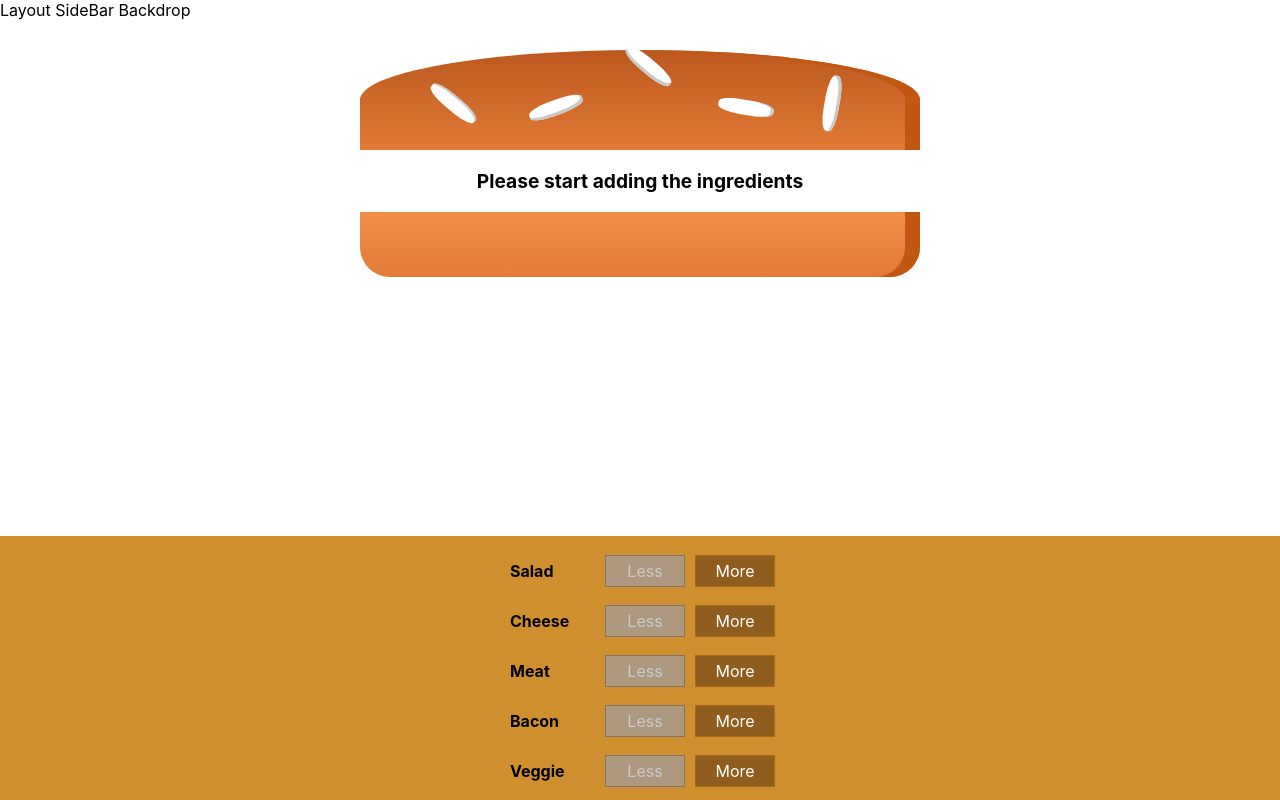
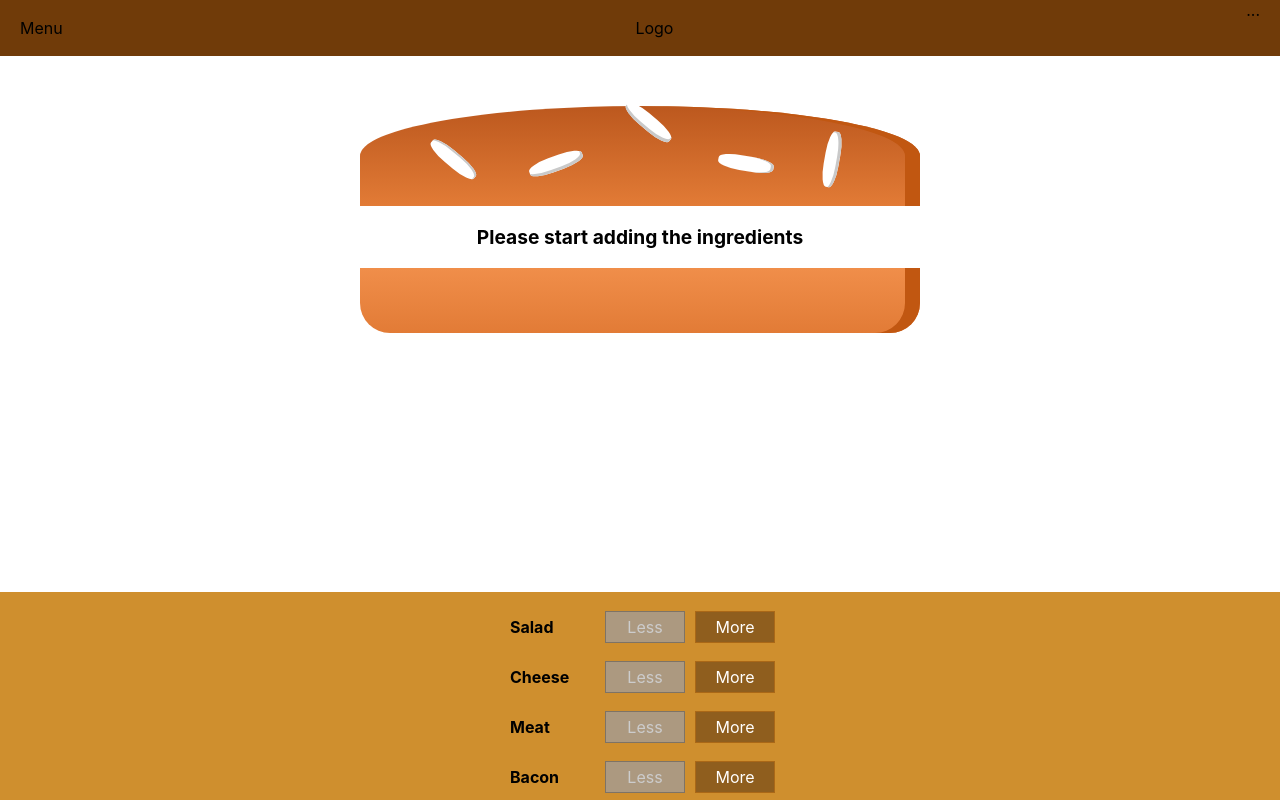
Before and after one commit to ashuprabhune/burger-builder, a React (Create React App) app: page / in a window 1280 px wide. Shown: the top 800 px of the page. Built offline with nearby package versions, Linux system fonts and the light colour scheme.

Commit message:
Modified Order Sumaary and added a Toolbar

```diff
--- a/src/components/Burger/OrderSummary/OrderSummary.js
+++ b/src/components/Burger/OrderSummary/OrderSummary.js
@@ -1,5 +1,6 @@
 import React from 'react';
 import Aux from '../../../hoc/Auxilliary';
+import Button from '../../UI/Button/Button'
 const orderSummary = (props) => {
   let ingredientsSummary = Object.keys(props.ingredients)
   .map((igKey) => {
@@ -13,7 +14,10 @@ const orderSummary = (props) => {
       <ul>
         {ingredientsSummary}
       </ul>
+      <p><strong>Total price: {props.price}</strong></p>
       <p>Continue to checkout</p>
+    <Button btnType='Danger' clicked={props.purchaseCancel}>CANCEL</Button>
+  <Button btnType='Success' clicked={props.purchaseContinue}>CONTINUE</Button>
     </Aux>
   );
 }
--- a/src/components/Layout/Layout.js
+++ b/src/components/Layout/Layout.js
@@ -1,8 +1,11 @@
-import React from 'react'
-import Aux from '../../hoc/Auxilliary'
-import classes from './Layout.module.css'
+import React from 'react';
+import Aux from '../../hoc/Auxilliary';
+import Toolbar from '../Navigation/Toolbar/Toolbar';
+import classes from './Layout.module.css';
+
 const layout = ( props ) => (
   <Aux>
+    <Toolbar />
     <div> Layout SideBar Backdrop </div>
     <main className={ classes.Content }>
       {props.children}
--- a/src/components/Layout/Layout.module.css
+++ b/src/components/Layout/Layout.module.css
@@ -1,3 +1,3 @@
 .Content{
-  margin-top: 16px;
+  margin-top: 72px;
 }
--- /dev/null
+++ b/src/components/Navigation/Toolbar/Toolbar.js
@@ -0,0 +1,14 @@
+import React from 'react';
+import classes from './Toolbar.module.css';
+
+const toolbar = (props) => (
+  <header className={classes.Toolbar}>
+    <div>Menu</div>
+    <div>Logo</div>
+    <nav>
+      ...
+    </nav>
+  </header>
+);
+
+export default toolbar;
--- /dev/null
+++ b/src/components/Navigation/Toolbar/Toolbar.module.css
@@ -0,0 +1,18 @@
+.Toolbar{
+  height: 56px;
+  width: 100%;
+  position: fixed;
+  top:0;
+  left: 0;
+  background-color: #703B09;
+  display: flex;
+  justify-content: space-between;
+  align-items: center;
+  padding: 0 20px;
+  box-sizing: border-box;
+  z-index: 90;
+}
+
+.Toolbar nav{
+  height: 100%;
+}
--- /dev/null
+++ b/src/components/UI/Button/Button.js
@@ -0,0 +1,9 @@
+import React from 'react';
+import classes from './Button.module.css';
+const button = (props) =>(
+  <button
+    className={[classes.Button,classes[props.btnType]].join(' ')}
+    onClick={props.clicked}> {props.children} </button>
+);
+
+export default button;
--- /dev/null
+++ b/src/components/UI/Button/Button.module.css
@@ -0,0 +1,24 @@
+.Button {
+    background-color: transparent;
+    border: none;
+    color: white;
+    outline: none;
+    cursor: pointer;
+    font: inherit;
+    padding: 10px;
+    margin: 10px;
+    font-weight: bold;
+}
+
+.Button:first-of-type {
+    margin-left: 0;
+    padding-left: 0;
+}
+
+.Success {
+    color: #5C9210;
+}
+
+.Danger {
+    color: #944317;
+}
--- a/src/containers/BurgerBuilder/BurgerBuilder.js
+++ b/src/containers/BurgerBuilder/BurgerBuilder.js
@@ -7,7 +7,7 @@ import OrderSummary from '../../components/Burger/OrderSummary/OrderSummary'
 const INGREDIENT_PRICES = {
   salad: 0.5,
   cheese: 0.4,
-  meat: 0,
+  meat: 1,
   bacon: 0.8,
   veggie: 0.8
 }
@@ -35,6 +35,10 @@ class BurgerBuilder extends Component {
     this.setState({
       purchasing:false
     });
+  }
+
+  purchaseContinueHandler = () => {
+    alert('you continue!');
   }
 
 
@@ -103,7 +107,10 @@ class BurgerBuilder extends Component {
         price={this.state.totalprice}
         ordered={this.purchaseHandler}/>
       <Modal show={this.state.purchasing} closed={this.purchaseCancelHandler}>
-        <OrderSummary ingredients={this.state.ingredients}/>
+        <OrderSummary ingredients={this.state.ingredients}
+          price={this.state.totalprice.toFixed(2)}
+          purchaseCancel={this.purchaseCancelHandler}
+          purchaseContinue={this.purchaseContinueHandler}/>
       </Modal>
     </Aux>);
   }
```
